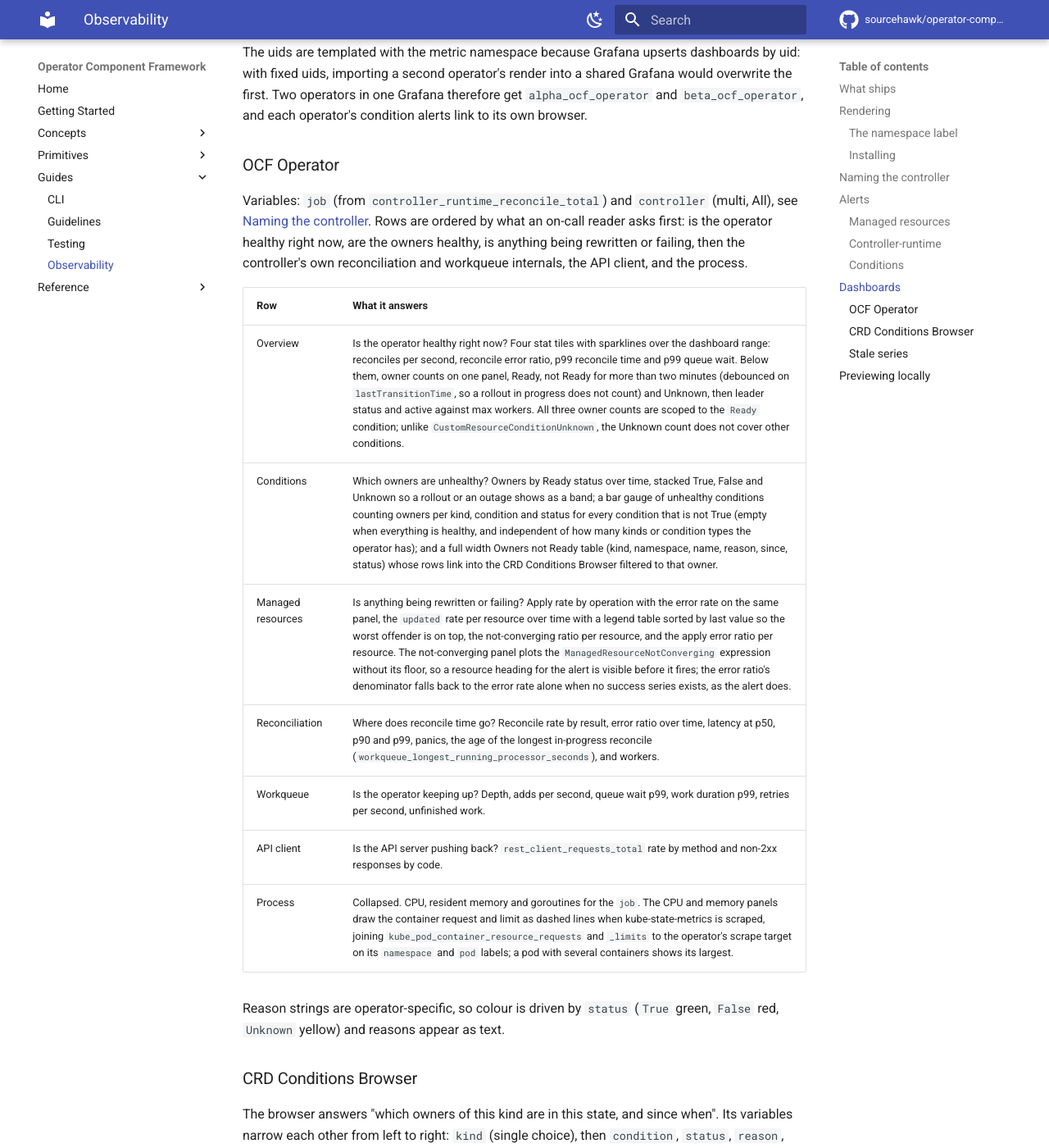
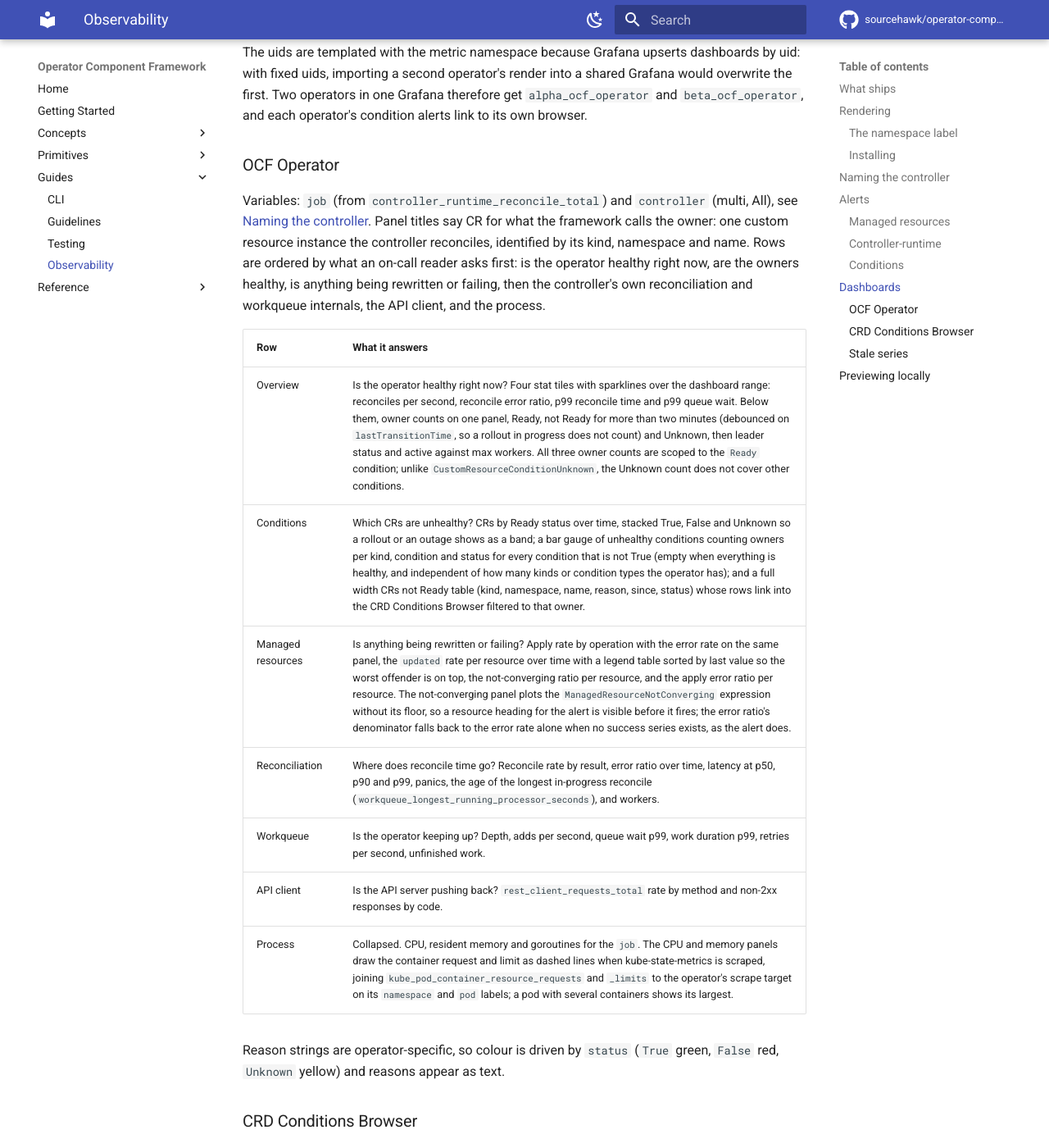
Before and after one commit to sourcehawk/operator-component-framework, an MkDocs documentation site: the page built from docs/observability.md, in a window 1280 px wide and 1400 px high, scrolled down 8196 px. Shown: the whole window at 82% size. Built offline with MkDocs 1.6.1 and Material for MkDocs 9.7.7, drawn with Linux system fonts in a browser that asks for light colours; comment, search, counter and statistics services are not loaded; some of the changed text lies outside the part shown.

Commit message:
refactor(observability): say CRs instead of owners in the operator dashboard
The framework calls the reconciled custom resource the owner, and the term leaked into panel titles and descriptions
where a dashboard reader has no reason to know it. Titles and descriptions now say CRs; the docs gloss the mapping.

Co-Authored-By: Claude Fable 5 <noreply@anthropic.com>
Claude-Session: https://claude.ai/code/session_01JPihvXVfS997iGmGabTGsd

```diff
--- a/docs/observability.md
+++ b/docs/observability.md
@@ -258,14 +258,15 @@ second operator's render into a shared Grafana would overwrite the first. Two op
 ### OCF Operator
 
 Variables: `job` (from `controller_runtime_reconcile_total`) and `controller` (multi, All), see
-[Naming the controller](#naming-the-controller). Rows are ordered by what an on-call reader asks first: is the operator
-healthy right now, are the owners healthy, is anything being rewritten or failing, then the controller's own
-reconciliation and workqueue internals, the API client, and the process.
+[Naming the controller](#naming-the-controller). Panel titles say CR for what the framework calls the owner: one custom
+resource instance the controller reconciles, identified by its kind, namespace and name. Rows are ordered by what an
+on-call reader asks first: is the operator healthy right now, are the owners healthy, is anything being rewritten or
+failing, then the controller's own reconciliation and workqueue internals, the API client, and the process.
 
 | Row               | What it answers                                                                                                                                                                                                                                                                                                                                                                                                                                                                                                                                                                              |
 | ----------------- | -------------------------------------------------------------------------------------------------------------------------------------------------------------------------------------------------------------------------------------------------------------------------------------------------------------------------------------------------------------------------------------------------------------------------------------------------------------------------------------------------------------------------------------------------------------------------------------------- |
 | Overview          | Is the operator healthy right now? Four stat tiles with sparklines over the dashboard range: reconciles per second, reconcile error ratio, p99 reconcile time and p99 queue wait. Below them, owner counts on one panel, Ready, not Ready for more than two minutes (debounced on `lastTransitionTime`, so a rollout in progress does not count) and Unknown, then leader status and active against max workers. All three owner counts are scoped to the `Ready` condition; unlike `CustomResourceConditionUnknown`, the Unknown count does not cover other conditions.                     |
-| Conditions        | Which owners are unhealthy? Owners by Ready status over time, stacked True, False and Unknown so a rollout or an outage shows as a band; a bar gauge of unhealthy conditions counting owners per kind, condition and status for every condition that is not True (empty when everything is healthy, and independent of how many kinds or condition types the operator has); and a full width Owners not Ready table (kind, namespace, name, reason, since, status) whose rows link into the CRD Conditions Browser filtered to that owner.                                                   |
+| Conditions        | Which CRs are unhealthy? CRs by Ready status over time, stacked True, False and Unknown so a rollout or an outage shows as a band; a bar gauge of unhealthy conditions counting owners per kind, condition and status for every condition that is not True (empty when everything is healthy, and independent of how many kinds or condition types the operator has); and a full width CRs not Ready table (kind, namespace, name, reason, since, status) whose rows link into the CRD Conditions Browser filtered to that owner.                                                            |
 | Managed resources | Is anything being rewritten or failing? Apply rate by operation with the error rate on the same panel, the `updated` rate per resource over time with a legend table sorted by last value so the worst offender is on top, the not-converging ratio per resource, and the apply error ratio per resource. The not-converging panel plots the `ManagedResourceNotConverging` expression without its floor, so a resource heading for the alert is visible before it fires; the error ratio's denominator falls back to the error rate alone when no success series exists, as the alert does. |
 | Reconciliation    | Where does reconcile time go? Reconcile rate by result, error ratio over time, latency at p50, p90 and p99, panics, the age of the longest in-progress reconcile (`workqueue_longest_running_processor_seconds`), and workers.                                                                                                                                                                                                                                                                                                                                                               |
 | Workqueue         | Is the operator keeping up? Depth, adds per second, queue wait p99, work duration p99, retries per second, unfinished work.                                                                                                                                                                                                                                                                                                                                                                                                                                                                  |
@@ -284,8 +285,8 @@ table of them by name, namespace, condition, status and reason with a since colu
 breaks the count down by `False`, `Unknown` and `True`.
 
 `resource_id` is what the alerts drill into: a `CustomResourceNotReady` notification opens the browser with `kind`,
-`condition`, `status` and `resource_id` preset, and the Owners not Ready table on the operator dashboard does the same
-for the row you click.
+`condition`, `status` and `resource_id` preset, and the CRs not Ready table on the operator dashboard does the same for
+the row you click.
 
 Every multi variable answers All with the regular expression `.*` rather than a list of every value. That keeps the
 query size constant however many owners exist, and it keeps cluster-scoped owners visible: their condition series carry
@@ -303,7 +304,7 @@ Every condition query in both dashboards joins on the freshest series per owner:
 
 The metric value is the `lastTransitionTime`, so `topk` keeps the most recently transitioned series for each owner and
 drops the stale duplicate. The join carries `kind` because `id` is only `<namespace>/<name>`, and two owners of
-different kinds can share it. Queries that span more than one condition type, such as the Owners by condition and status
+different kinds can share it. Queries that span more than one condition type, such as the CRs by Ready status over time
 panel, join on `topk by (kind, id, condition)` instead, so each owner keeps one freshest series per condition rather
 than one overall. The browser pins `kind` through its variable, so its queries join on `topk by (id, condition)`. The
 condition alerts apply the same join before their status matcher, keyed on `(controller, kind, name, <namespace label>)`
```
Also changed, not shown: plugin/skills/building-components/references/observability.md (+8 -7 lines), 1 other file.
